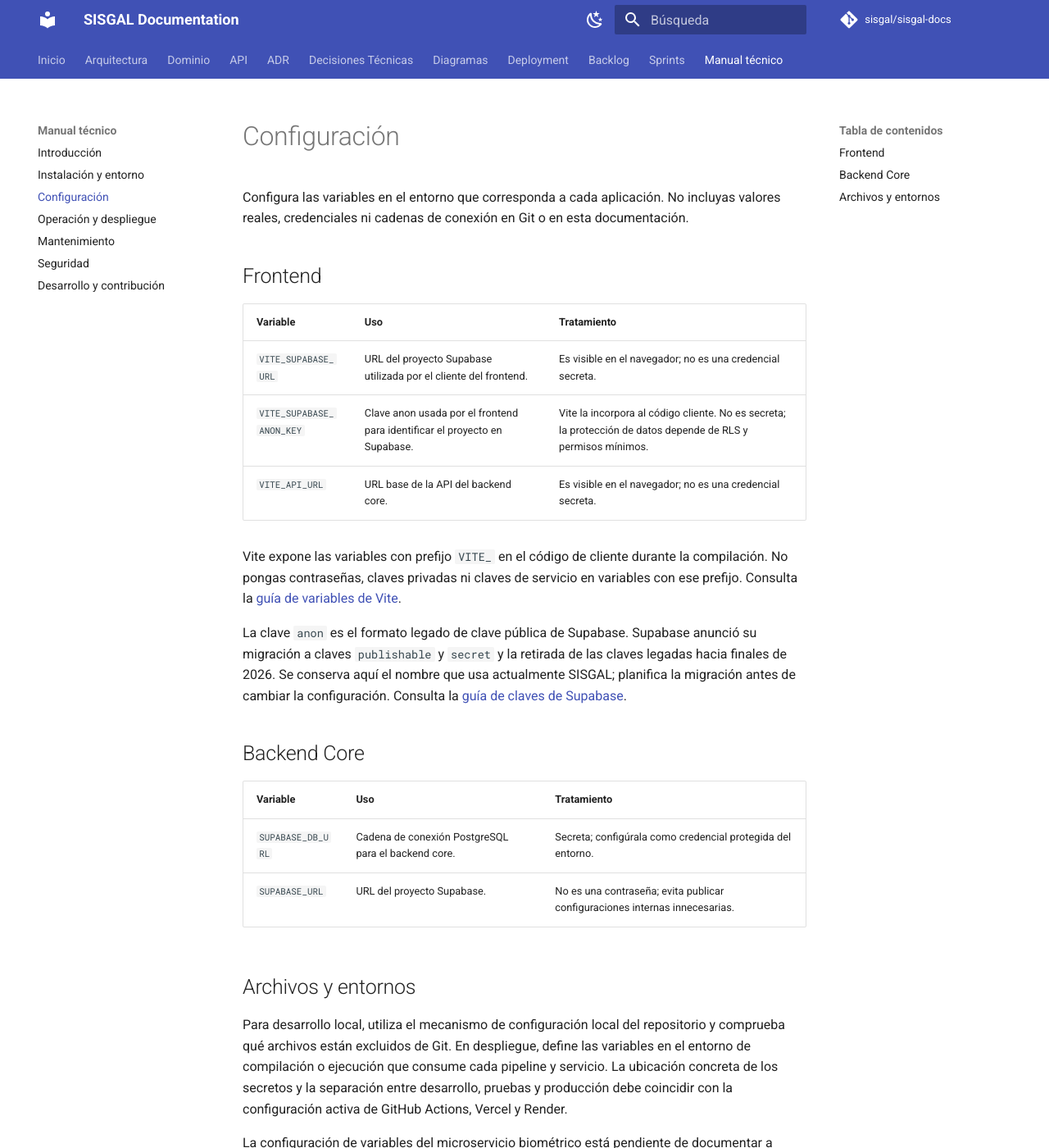
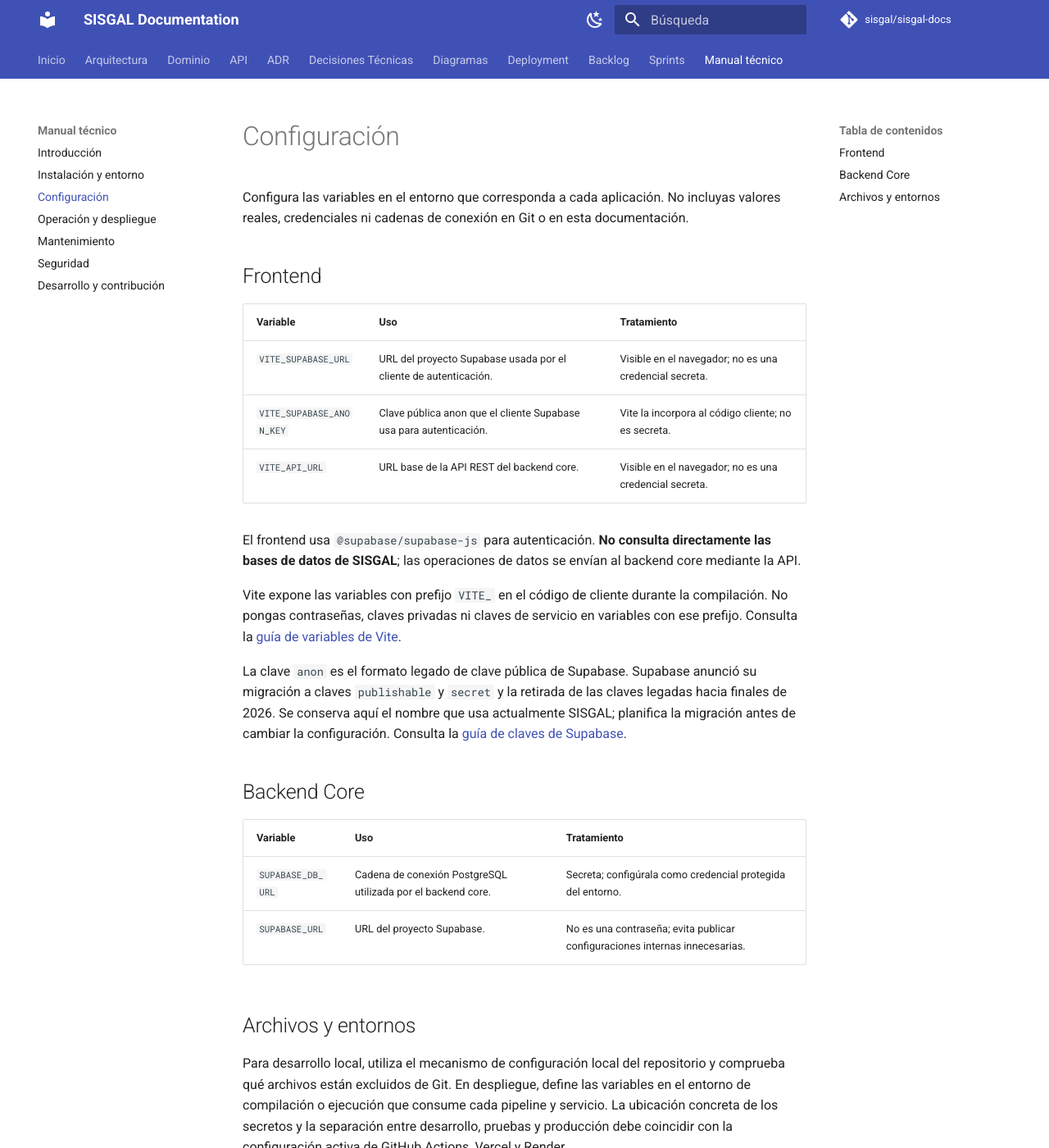
Before and after one commit to sisgal-platform/sisgal-docs, an MkDocs documentation site: the page built from docs/technical-guide/configuration.md, in a window 1280 px wide and 1400 px high. Shown: the whole window at 82% size. Built offline with MkDocs 1.6.1 and Material for MkDocs 9.7.7, drawn with Linux system fonts in a browser that asks for light colours; comment, search, counter and statistics services are not loaded.

Commit message:
docs: align frontend stack and Supabase auth details

```diff
--- a/docs/technical-guide/configuration.md
+++ b/docs/technical-guide/configuration.md
@@ -6,9 +6,11 @@
 
 | Variable | Uso | Tratamiento |
 |---|---|---|
-| `VITE_SUPABASE_URL` | URL del proyecto Supabase utilizada por el cliente del frontend. | Es visible en el navegador; no es una credencial secreta. |
-| `VITE_SUPABASE_ANON_KEY` | Clave anon usada por el frontend para identificar el proyecto en Supabase. | Vite la incorpora al código cliente. No es secreta; la protección de datos depende de RLS y permisos mínimos. |
-| `VITE_API_URL` | URL base de la API del backend core. | Es visible en el navegador; no es una credencial secreta. |
+| `VITE_SUPABASE_URL` | URL del proyecto Supabase usada por el cliente de autenticación. | Visible en el navegador; no es una credencial secreta. |
+| `VITE_SUPABASE_ANON_KEY` | Clave pública anon que el cliente Supabase usa para autenticación. | Vite la incorpora al código cliente; no es secreta. |
+| `VITE_API_URL` | URL base de la API REST del backend core. | Visible en el navegador; no es una credencial secreta. |
+
+El frontend usa `@supabase/supabase-js` para autenticación. **No consulta directamente las bases de datos de SISGAL**; las operaciones de datos se envían al backend core mediante la API.
 
 Vite expone las variables con prefijo `VITE_` en el código de cliente durante la compilación. No pongas contraseñas, claves privadas ni claves de servicio en variables con ese prefijo. Consulta la [guía de variables de Vite](https://vite.dev/guide/env-and-mode).
 
```
Also changed, not shown: other parts of docs/technical-guide/configuration.md (+1 -1 lines).
